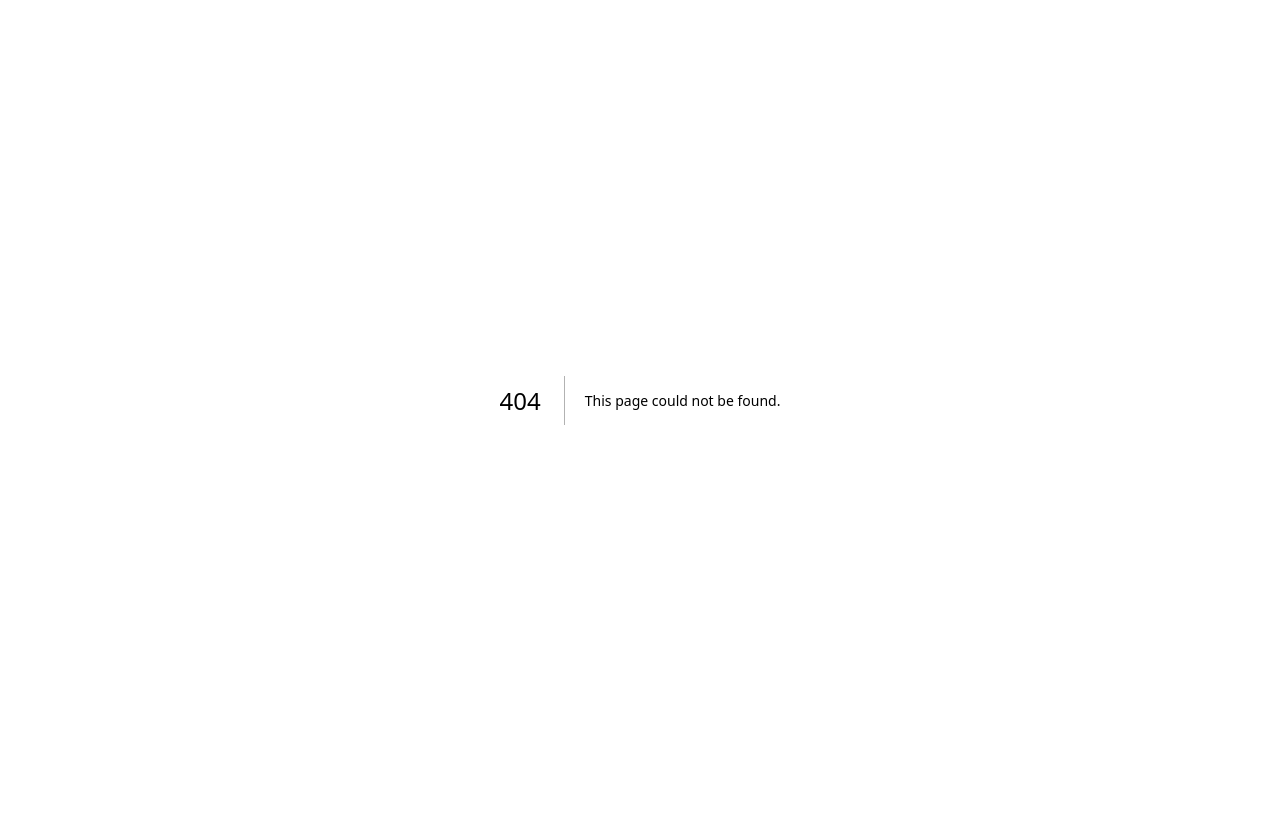
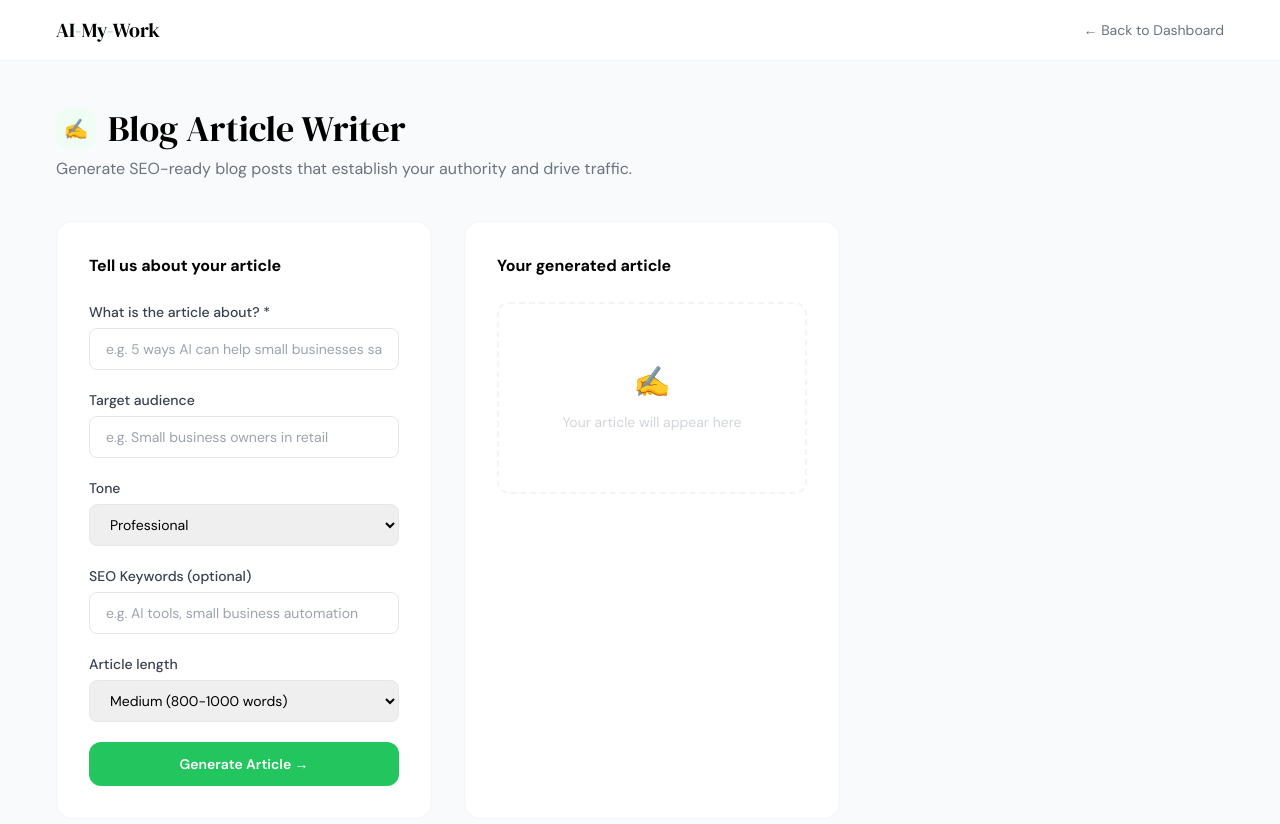
Before and after one commit to daquarian/ai-my-work, a Next.js app: page /tools/blog-writer in a window 1280 px wide. Before the commit this address had no page. Shown: the top 824 px of the page. Before the commit the page ends 800 px from the top, so only its background shows below. Built offline with nearby package versions, Linux system fonts and the light colour scheme.

Commit message:
Create page.js

```diff
--- /dev/null
+++ b/app/tools/blog-writer/page.js
@@ -0,0 +1,197 @@
+'use client'
+import { useState } from 'react'
+import Link from 'next/link'
+
+export default function BlogWriter() {
+  const [form, setForm] = useState({
+    topic: '',
+    audience: '',
+    tone: 'professional',
+    keywords: '',
+    length: 'medium',
+  })
+  const [result, setResult] = useState('')
+  const [loading, setLoading] = useState(false)
+  const [error, setError] = useState('')
+
+  const handleSubmit = async (e) => {
+    e.preventDefault()
+    setLoading(true)
+    setError('')
+    setResult('')
+
+    try {
+      const res = await fetch('/api/tools/blog', {
+        method: 'POST',
+        headers: { 'Content-Type': 'application/json' },
+        body: JSON.stringify(form),
+      })
+      const data = await res.json()
+      if (data.error) {
+        setError(data.error)
+      } else {
+        setResult(data.result)
+      }
+    } catch (err) {
+      setError('Something went wrong. Please try again.')
+    } finally {
+      setLoading(false)
+    }
+  }
+
+  const handleCopy = () => {
+    navigator.clipboard.writeText(result)
+    alert('Copied to clipboard!')
+  }
+
+  return (
+    <main className="min-h-screen bg-gray-50">
+      <div className="bg-white border-b border-gray-100 px-14 py-4 flex justify-between items-center">
+        <div className="font-serif text-xl text-black">
+          AI<span className="text-green-500">-</span>My<span className="text-green-500">-</span>Work
+        </div>
+        <Link href="/dashboard">
+          <button className="text-sm text-gray-500 hover:text-black transition-colors">
+            ← Back to Dashboard
+          </button>
+        </Link>
+      </div>
+
+      <div className="px-14 py-12 max-w-4xl">
+        <div className="flex items-center gap-3 mb-2">
+          <div className="w-10 h-10 bg-green-50 rounded-xl flex items-center justify-center text-xl">
+            ✍️
+          </div>
+          <h1 className="font-serif text-4xl text-black">Blog Article Writer</h1>
+        </div>
+        <p className="text-gray-500 mb-10">
+          Generate SEO-ready blog posts that establish your authority and drive traffic.
+        </p>
+
+        <div className="grid grid-cols-1 md:grid-cols-2 gap-8">
+          <div className="bg-white border border-gray-100 rounded-2xl p-8">
+            <h2 className="font-bold text-black mb-6">Tell us about your article</h2>
+            <form onSubmit={handleSubmit} className="space-y-5">
+              <div>
+                <label className="block text-sm font-medium text-gray-700 mb-1.5">
+                  What is the article about? *
+                </label>
+                <input
+                  type="text"
+                  required
+                  placeholder="e.g. 5 ways AI can help small businesses save time"
+                  value={form.topic}
+                  onChange={(e) => setForm({ ...form, topic: e.target.value })}
+                  className="w-full border border-gray-200 rounded-lg px-4 py-2.5 text-sm focus:outline-none focus:border-green-400 transition-colors"
+                />
+              </div>
+
+              <div>
+                <label className="block text-sm font-medium text-gray-700 mb-1.5">
+                  Target audience
+                </label>
+                <input
+                  type="text"
+                  placeholder="e.g. Small business owners in retail"
+                  value={form.audience}
+                  onChange={(e) => setForm({ ...form, audience: e.target.value })}
+                  className="w-full border border-gray-200 rounded-lg px-4 py-2.5 text-sm focus:outline-none focus:border-green-400 transition-colors"
+                />
+              </div>
+
+              <div>
+                <label className="block text-sm font-medium text-gray-700 mb-1.5">
+                  Tone
+                </label>
+                <select
+                  value={form.tone}
+                  onChange={(e) => setForm({ ...form, tone: e.target.value })}
+                  className="w-full border border-gray-200 rounded-lg px-4 py-2.5 text-sm focus:outline-none focus:border-green-400 transition-colors"
+                >
+                  <option value="professional">Professional</option>
+                  <option value="conversational">Conversational</option>
+                  <option value="authoritative">Authoritative</option>
+                  <option value="friendly">Friendly</option>
+                </select>
+              </div>
+
+              <div>
+                <label className="block text-sm font-medium text-gray-700 mb-1.5">
+                  SEO Keywords (optional)
+                </label>
+                <input
+                  type="text"
+                  placeholder="e.g. AI tools, small business automation"
+                  value={form.keywords}
+                  onChange={(e) => setForm({ ...form, keywords: e.target.value })}
+                  className="w-full border border-gray-200 rounded-lg px-4 py-2.5 text-sm focus:outline-none focus:border-green-400 transition-colors"
+                />
+              </div>
+
+              <div>
+                <label className="block text-sm font-medium text-gray-700 mb-1.5">
+                  Article length
+                </label>
+                <select
+                  value={form.length}
+                  onChange={(e) => setForm({ ...form, length: e.target.value })}
+                  className="w-full border border-gray-200 rounded-lg px-4 py-2.5 text-sm focus:outline-none focus:border-green-400 transition-colors"
+                >
+                  <option value="short">Short (400-600 words)</option>
+                  <option value="medium">Medium (800-1000 words)</option>
+                  <option value="long">Long (1200-1500 words)</option>
+                </select>
+              </div>
+
+              <button
+                type="submit"
+                disabled={loading}
+                className="w-full bg-green-500 text-white py-3 rounded-xl text-sm font-semibold hover:bg-green-700 transition-all disabled:opacity-50 disabled:cursor-not-allowed"
+              >
+                {loading ? 'Writing your article...' : 'Generate Article →'}
+              </button>
+            </form>
+          </div>
+
+          <div className="bg-white border border-gray-100 rounded-2xl p-8">
+            <h2 className="font-bold text-black mb-6">Your generated article</h2>
+            {error && (
+              <div className="bg-red-50 border border-red-200 text-red-700 rounded-lg px-4 py-3 text-sm mb-4">
+                {error}
+              </div>
+            )}
+            {loading && (
+              <div className="flex items-center justify-center h-48 text-gray-400">
+                <div className="text-center">
+                  <div className="text-3xl mb-3 animate-pulse">✍️</div>
+                  <p className="text-sm">Writing your article...</p>
+                </div>
+              </div>
+            )}
+            {!loading && !result && !error && (
+              <div className="flex items-center justify-center h-48 text-gray-300 border-2 border-dashed border-gray-100 rounded-xl">
+                <div className="text-center">
+                  <div className="text-3xl mb-3">✍️</div>
+                  <p className="text-sm">Your article will appear here</p>
+                </div>
+              </div>
+            )}
+            {result && (
+              <div>
+                <pre className="whitespace-pre-wrap text-sm text-gray-700 leading-relaxed font-sans bg-gray-50 rounded-xl p-5 mb-4 max-h-96 overflow-y-auto">
+                  {result}
+                </pre>
+                <button
+                  onClick={handleCopy}
+                  className="w-full border border-green-400 text-green-700 py-2.5 rounded-xl text-sm font-semibold hover:bg-green-50 transition-all"
+                >
+                  Copy to Clipboard
+                </button>
+              </div>
+            )}
+          </div>
+        </div>
+      </div>
+    </main>
+  )
+}
```
